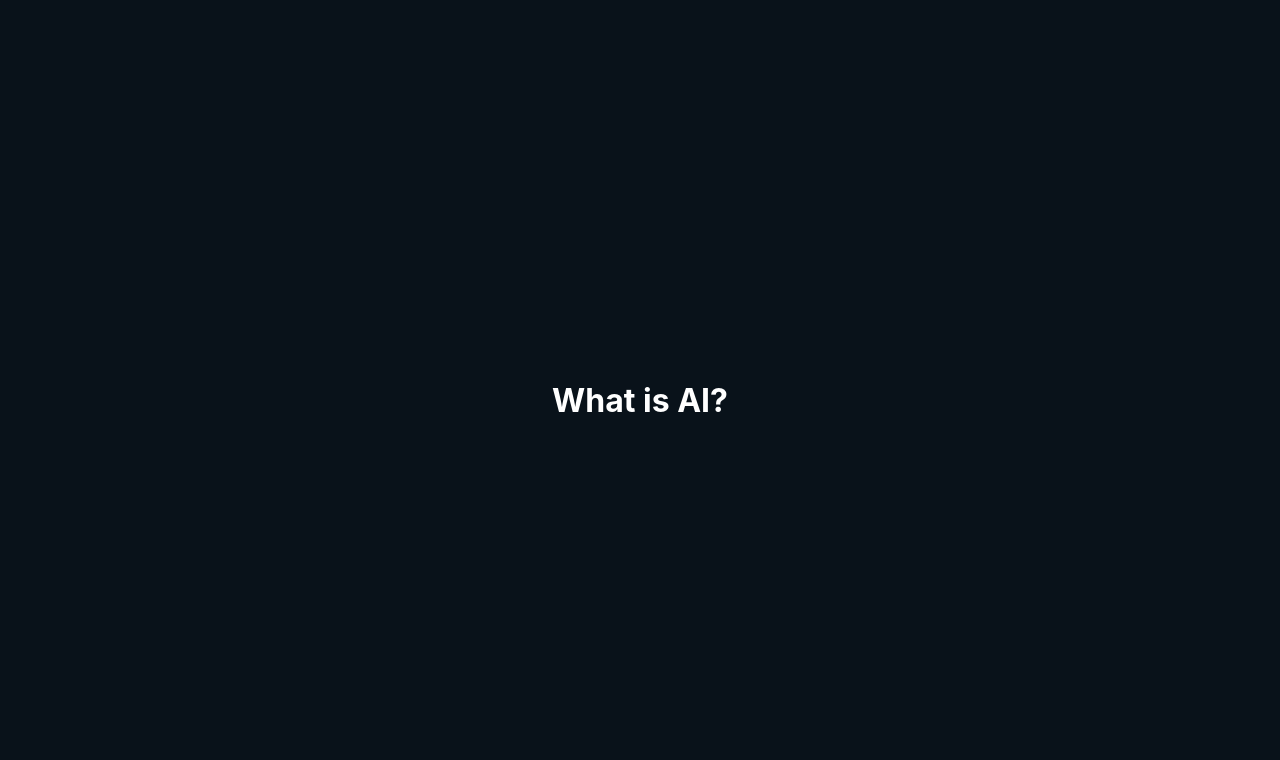
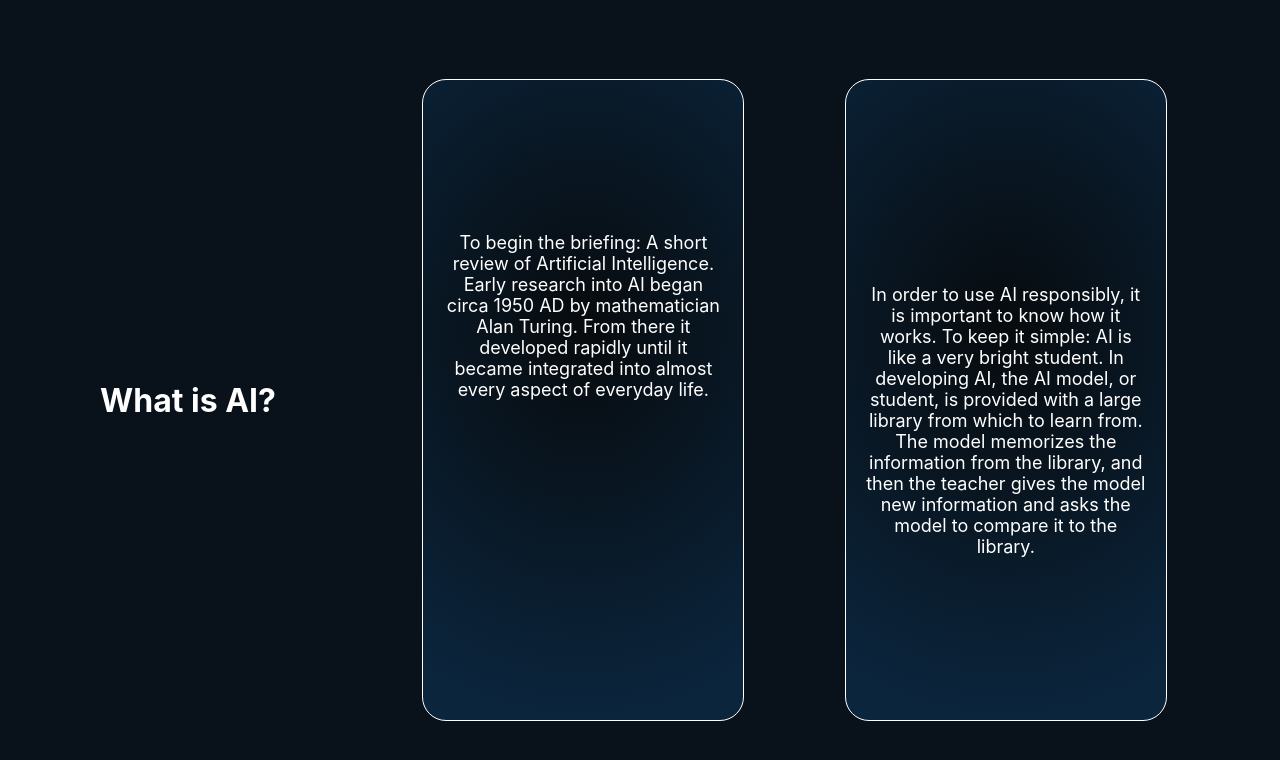
Before and after one commit to George-Taco/hack-bi-site, a React (Create React App) app: page /page_one in a window 1280 px wide. Shown: the top 760 px of the page. Built offline with nearby package versions, Linux system fonts and the light colour scheme.

Commit message:
basics for what is ai

```diff
--- a/src/App.css
+++ b/src/App.css
@@ -132,39 +132,55 @@ height: 650px;
 flex-shrink: 0;
 }
 .PageOneHeader{
-  margin: auto;
+
   color: white;
   float: left;
+  padding: 100px;
 }
 /* the two text boxes for page one*/
 .Card1{
-position: absolute;
 float: left;
+border: 1px white solid;
 border-radius: 24px;
-background-color: aliceblue;
+background: var(--radial, radial-gradient(101.54% 60.98% at 50% 39.02%, #070B0E 0%, #0B253D 100%));
 height:75vh;
+width: 35vh;
+padding: 20px;
+align-items: center;
+text-align: center;
 }
 
 .Card2{
-position: absolute;
-border-radius:24px;
-background-color:aliceblue;
-height:75vh;
 
-
+ display:flex;
+ justify-content: right;
+  border: 1px white solid;
+  border-radius: 24px;
+  background: var(--radial, radial-gradient(101.54% 60.98% at 50% 39.02%, #070B0E 0%, #0B253D 100%));
+  height:75vh;
+  width: 35vh;
+  padding: 20px;
+  align-items: center;
+  text-align: center;
 }
-.container {
-  position: absolute;
-  padding: 2px 16px;
-  left: 0;
-  right: 0;
-  display: table-cell;
-  vertical-align: center;
-  margin: auto;
+.HeaderContainer {
+ float: left;
 }
 .PageOneText{
   color: white;
+  padding-top: 14.25vh;
+  font-size: large;
 
+}
+.PageOneText2{
+  color: white;
+  padding-top: 5vh;
+  font-size: large;
+
+}
+.SpaceParent{
+  width: 33%;
+  float: left;
 }
 @keyframes zoom-in-zoom-out {
   0% {
--- a/src/pages/page_one.tsx
+++ b/src/pages/page_one.tsx
@@ -3,10 +3,24 @@ import Header from "../components/Header";
 export default function page_one() {
     return (
         <div className="PageOne">
-
+       <div className="SpaceParent">
+        <div className="HeaderContainer">
         <h1 className="PageOneHeader">What is AI?</h1>
-        <div className="Card1"></div>
-        <div className="Card2"></div>
+        </div>
+        </div>
+        <div className="SpaceParent">
+        <div className="Card1">
+           <p className="PageOneText">To begin the briefing: A short review of Artificial Intelligence.
+            Early research into AI began circa 1950 AD by mathematician Alan Turing. From there it developed rapidly until it became integrated into almost every aspect of everyday life.
+            </p>
+        </div>
+        </div>
+       <div className="SpaceParent">
+        <div className="Card2">
+            <p className="PageOneText2">In order to use AI responsibly, it is important to know how it works. To keep it simple: AI is like a very bright student. In developing AI, the AI model, or student, is provided with a large library from which to learn from. The model memorizes the information from the library, and then the teacher gives the model new information and asks the model to compare it to the library.
+            </p>
+        </div>
+        </div>
         </div>
     )
 }
```
